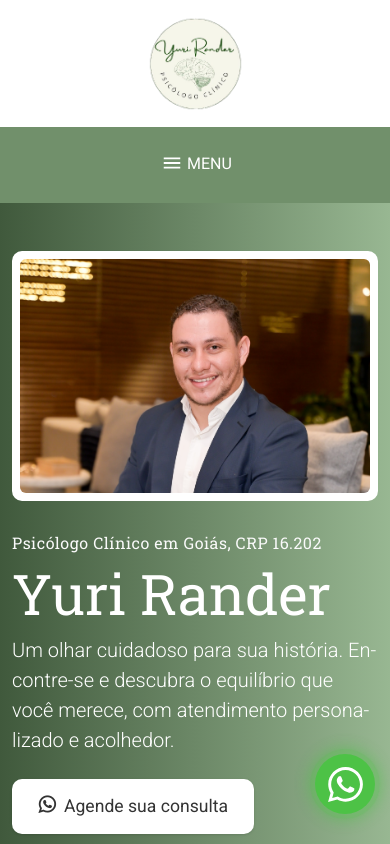
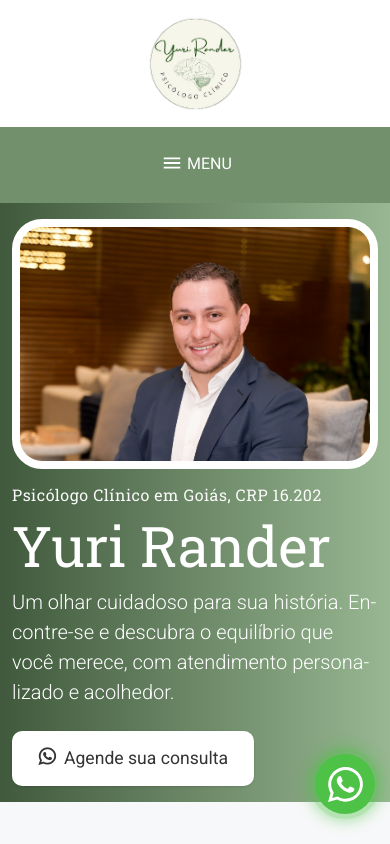
Before and after one commit to PhabloFinotti/lp-psicologo, a plain HTML site: page index.html in a window 390 px wide. Shown: the top 844 px of the page. Drawn offline with nearby package versions, Linux system fonts and the light colour scheme; files whose address does not match are found by name.

Commit message:
style: Espaçamentos banner

```diff
--- a/css/mobile.css
+++ b/css/mobile.css
@@ -115,15 +115,15 @@
     font-size: 1.1rem;
   }
 }
-@media screen and (max-width: 764px) {
+@media screen and (max-width: 767px) {
 
   .banner {
     height: auto;
-    padding: 3rem 0;
+    padding: 1rem 0;
   }
 
   .banner > .container > .row{
-    row-gap: 2rem;
+    row-gap: 1rem;
     justify-content: center;
     align-items: center;
   }
--- a/index.html
+++ b/index.html
@@ -115,7 +115,7 @@
     <section class="banner" id="index">
       <div class="container">
         <div class="row">
-          <div class="col-12 col-sm-6">
+          <div class="col-12 col-sm-7">
             <div class="banner__conteudo">
               <h3 class="title-secondary" style="letter-spacing: .5px;">Psicólogo Clínico em Goiás, CRP 16.202</h3>
               <h1 class="title-primary">Yuri Rander</h1>
@@ -128,8 +128,7 @@
               </div>
             </div>
           </div>
-          <div class="col-1 col-lg-2 d-none d-sm-block"></div>
-          <div class="col-12 col-sm-5 col-lg-4">
+          <div class="col-12 col-sm-5">
             <figure>
               <img src="img/yuri-rander-nova-1.jpeg" alt="">
             </figure>
--- a/style.css
+++ b/style.css
@@ -319,7 +319,7 @@ h1, h2, h3, h4, h5, h6{
 
 .banner figure {
   border: 8px solid var(--white);
-  border-radius: var(--border-radius);
+  border-radius: calc(var(--border-radius) * 3);
   overflow: hidden;
   background: var(--white);
   margin: 0;
@@ -331,6 +331,7 @@ h1, h2, h3, h4, h5, h6{
   object-fit: cover;
   height: 100%;
   width: 100%;
+  object-position: 0 -30px;
 }
 
 .btn-info {
```
